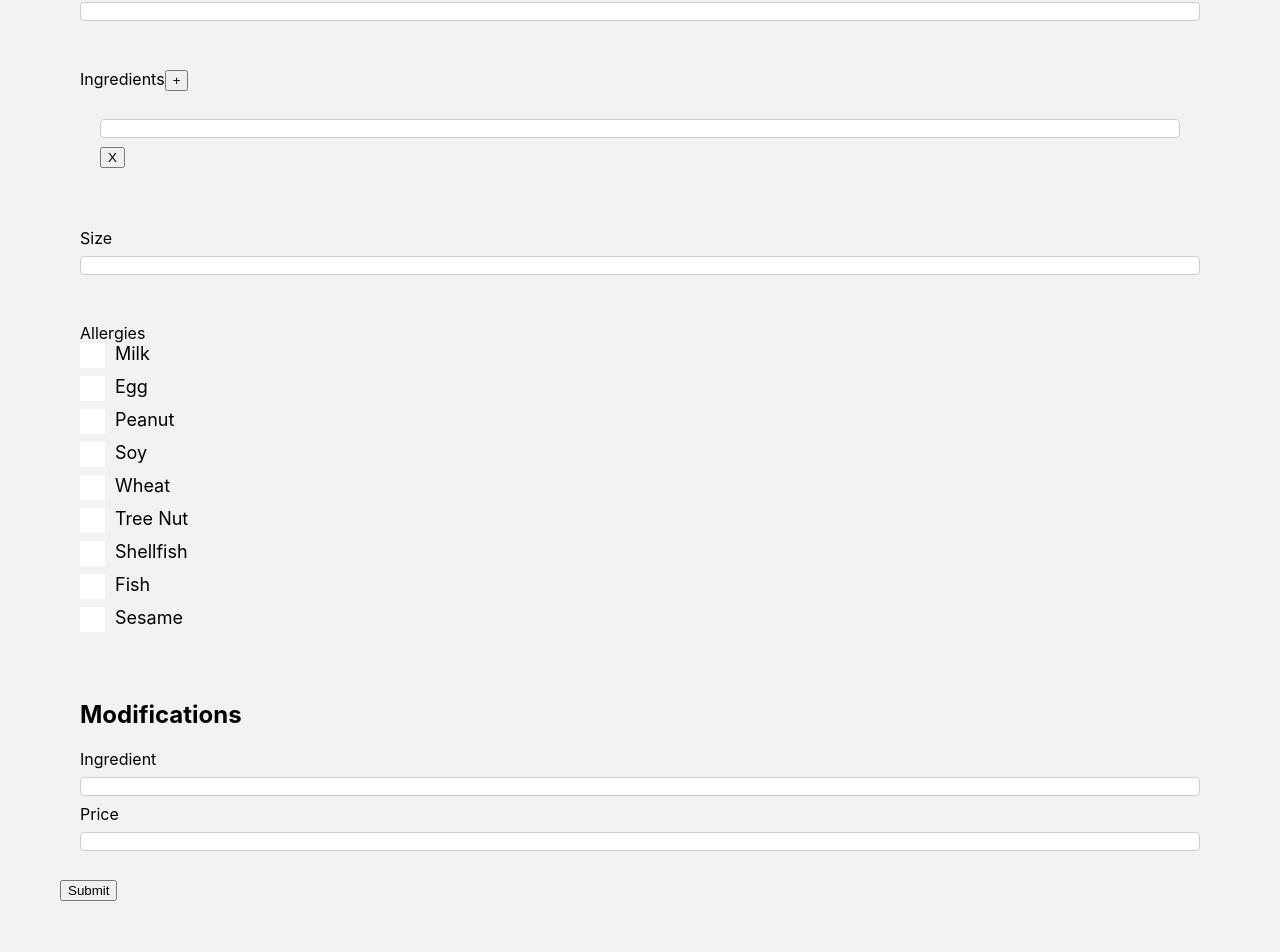
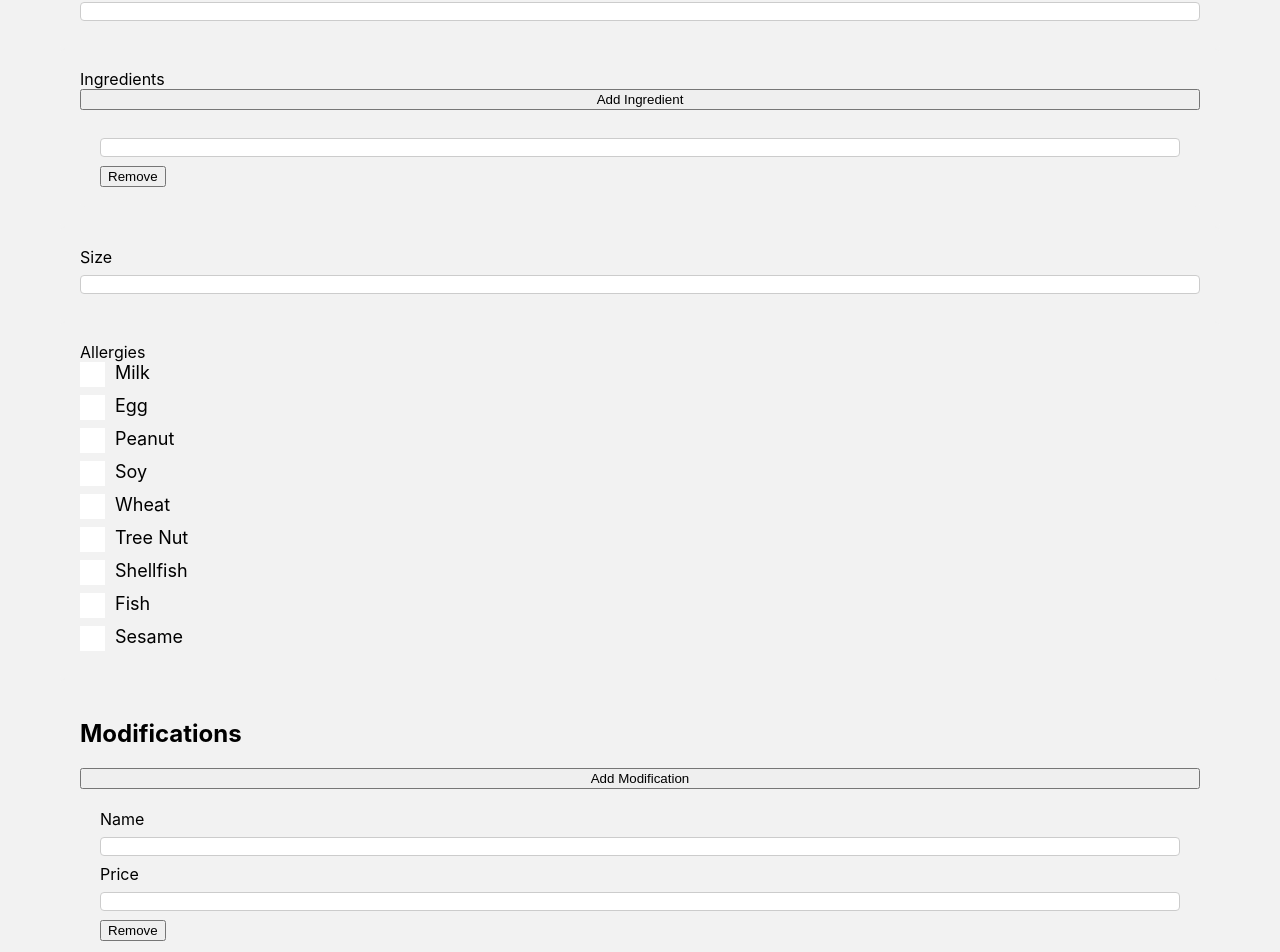
Before and after one commit to jsapp21/simple-point-of-sale, a React (Create React App) app in the folder simple-pos-frontend/: page / in a window 1280 px wide. Shown: the part 512-1464 px from the top of the page. Built offline with nearby package versions, Linux system fonts and the light colour scheme.

Commit message:
mods section

```diff
--- a/simple-pos-frontend/src/components/Ingredients.js
+++ b/simple-pos-frontend/src/components/Ingredients.js
@@ -1,32 +1,32 @@
 import React, { useState } from 'react';
 
 const Ingredients = () => {
-    let [ingredients, setIngredient] = useState([{ name: '' }])
+    let [ingredients, setIngredients] = useState([{ name: '' }])
 
     const handleChange = (i, e) => {
         const ingredient = [...ingredients];
         ingredient[i].name = e.target.value;
-        setIngredient(ingredient);
+        setIngredients(ingredient);
     }
 
     const handleAdd = () => {
         const ingredient = [...ingredients];
         ingredient.push({ name: '' });
-        setIngredient(ingredient);
+        setIngredients(ingredient);
     }
 
     const handleRemove = (i) => {
         const ingredient = [...ingredients];
         ingredient.splice(i, 1);
-        setIngredient(ingredient);
+        setIngredients(ingredient);
     }
 
     // console.log(ingredients)
     return (
-        <div>
+        <div className="ingredientsContainer">
 
             <label>Ingredients</label>
-            <button type="button" onClick={() => handleAdd()}>+</button>
+            <button type="button" onClick={() => handleAdd()}>Add Ingredient</button>
 
             {ingredients.map((ingredient, index) => {
                 return (
@@ -36,7 +36,7 @@ const Ingredients = () => {
                         value={ingredient.name}
                         onChange={e => handleChange(index, e)}
                         />
-                        <button type="button" onClick={() => handleRemove(index)}>X</button>
+                        <button type="button" onClick={() => handleRemove(index)}>Remove</button>
                     </div>
                 )
             })}
--- a/simple-pos-frontend/src/components/Modifications.js
+++ b/simple-pos-frontend/src/components/Modifications.js
@@ -1,15 +1,73 @@
-import React from 'react';
+import React, { useState } from 'react';
 
 const Modifications = () => {
+    let [mods, setMods] = useState([{ name: '', price: '' }])
+
+    // const handleChange = (i, e) => {
+    //     // const mod = [...mods];
+    //     // mod[i].name = e.target.value;
+    //     // // console.log(mod[i].price)
+    //     // // mod.price = e.target.value;
+    //     // setMods(mod);
+
+    // }
+
+    const handleChange = (e) => setMods({
+        ...mods,
+        [e.target.name]: e.target.value,
+    });
+
+    const handleAdd = () => {
+        const mod = [...mods];
+        mod.push({ name: '', price: '' });
+        setMods(mod);
+    }
+
+    const handleRemove = (i) => {
+        const mod = [...mods];
+        mod.splice(i, 1);
+        setMods(mod);
+    }
+
+    console.log(mods)
 
     return (
-        <div>
+        <div className="ingredientsContainer">
 
             <h2>Modifications</h2>
-            <label>Ingredient</label>
+
+            <button type="button" onClick={handleAdd}>Add Modification</button>
+
+            {mods.map((mod, index) => {
+                return (
+                    <div key={`${mod}-${index}`}>
+                        <label>Name</label>
+                        <input
+                        type="text"
+                        value={mod.name}
+                        name="name"
+                        onChange={handleChange}
+                        />
+                        <label>Price</label>
+                        <input
+                        type="text"
+                        name="price"
+                        value={mod.price}
+                        onChange={handleChange}
+                        />
+                        <button type="button" onClick={() => handleRemove(index)}>Remove</button>
+                    </div>
+                )
+            })}
+
+
+
+
+
+            {/* <label>Ingredient</label>
             <input type="text" name="ingredient"></input>
             <label>Price</label>
-            <input type="text" name="price"></input>
+            <input type="text" name="price"></input> */}
 
         </div>
     );
--- a/simple-pos-frontend/src/index.css
+++ b/simple-pos-frontend/src/index.css
@@ -123,3 +123,8 @@ div {
   -ms-transform: rotate(45deg);
   transform: rotate(45deg);
 }
+
+.ingredientsContainer {
+  display: flex;
+  flex-direction: column;
+}
```
